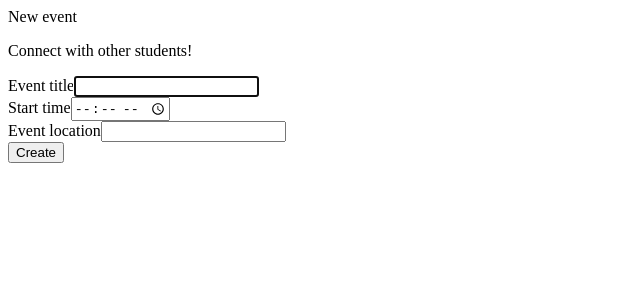
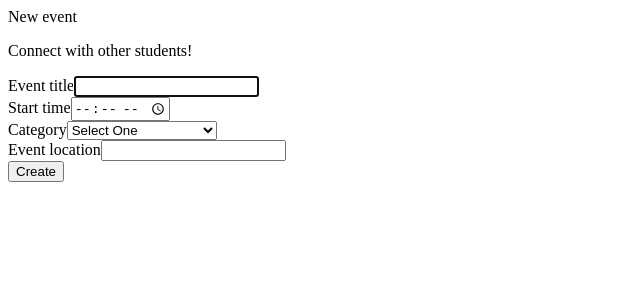
Before and after one commit to Catena-mundi/studybuddy, a Next.js app in the folder nextjs-blog/: page /components/Create_event in a window 1280 px wide. Shown: the top 300 px of the page, without its empty margins (0-640 px from the left). Built offline with nearby package versions, Linux system fonts and the light colour scheme.

Commit message:
add category to each lobby event

```diff
--- a/nextjs-blog/package.json
+++ b/nextjs-blog/package.json
@@ -8,6 +8,7 @@
     "start": "next start"
   },
   "dependencies": {
+    "@popperjs/core": "^2.11.0",
     "bootstrap": "^5.1.3",
     "date-fns": "^2.25.0",
     "fullcalendar": "^5.10.1",
--- a/nextjs-blog/pages/components/Create_event.js
+++ b/nextjs-blog/pages/components/Create_event.js
@@ -7,6 +7,7 @@ function Create_event(props) {
     const [title, setTitle] = useState("");
     const [time, setTime] = useState("");
     const [location, setLocation] = useState("");
+    const [category, setCategory] = useState("");
     function handleSubmit(event) {
         const objeto = {title,time,location}
         props.passChildData(event.title);
@@ -42,6 +43,17 @@ function Create_event(props) {
             onChange={(e) => setTime(e.target.value)}
           />
         </Form.Group>
+        <Form.Group size = "lg" controlId = "category">
+          <Form.Label>Category</Form.Label>
+
+          <select class = "form-select" value={category} onChange = {(e) => setCategory(e.target.value)}>
+            <option value="0" selected>Select One</option>
+            <option value="1">Study Groups</option>
+            <option value="2">Conferences</option>
+            <option value="3">Outdoors activities</option>
+            <option value="4">International students</option>
+          </select>
+        </Form.Group>
 
         <Form.Group size="lg" controlId="location">
           <Form.Label>Event location</Form.Label>
--- a/nextjs-blog/pages/home/lobby.js
+++ b/nextjs-blog/pages/home/lobby.js
@@ -45,7 +45,8 @@ export default function Lobby() {
     aux.push({
       "title": datos.title,
       "location": datos.location,
-      "time": datos.time
+      "time": datos.time,
+      "category": datos.category
     })
     setData(aux)
     console.log("nuevos datos")
@@ -88,6 +89,7 @@ export default function Lobby() {
                     </span>
                 </div>
             </div>
+            <p>hola</p>
             <div className = "col">
                 <Button>New event</Button>
             </div>
```
Also changed, not shown: nextjs-blog/pages/index.js (+5 -9 lines), 1 other file (tests, documents, lock files or other folders).
